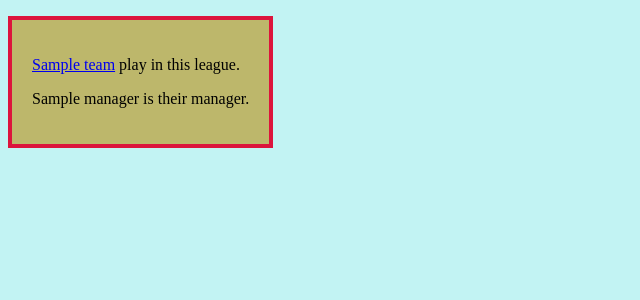
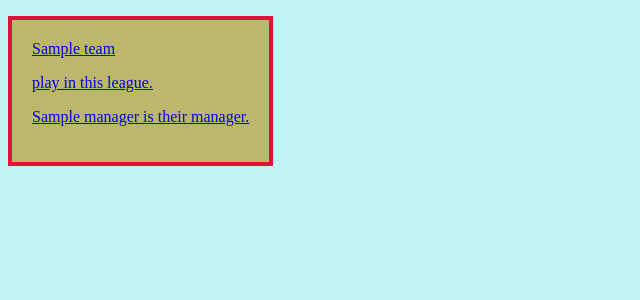
Before and after one commit to defibuildereth/w5_sports_league_project, a Flask app: page /teams in a window 1280 px wide. Shown: the part 98-398 px from the top of the page, without its empty margins (0-640 px from the left). Run offline with Flask 2, Linux system fonts and the light colour scheme; a database or web service that is not in the repository returns one stand-in record (values such as "Sample title"); some libraries are stand-ins or nearby versions.

Commit message:
team boxes are clickable

```diff
--- a/static/style.css
+++ b/static/style.css
@@ -21,7 +21,7 @@ th {
     justify-content: space-between;
 }
 
-#teams-index > section {
+#teams-index > a {
     background-color: darkkhaki;
     border: 4px solid crimson;
     padding: 20px
--- a/templates/teams/index.html
+++ b/templates/teams/index.html
@@ -6,10 +6,12 @@
 
 {% for team in teams %}
 
-<section>
-    <p><a href="/teams/{{team.id}}">{{team.name}}</a> play in this league. </p>
+<a href="/teams/{{team.id}}">{{team.name}}
+    <section>
+        <p> play in this league. </p>
         <p>{{team.manager}} is their manager.</p>
-</section>
+    </section>
+</a>
 {% endfor %}
 
 </div>
```
